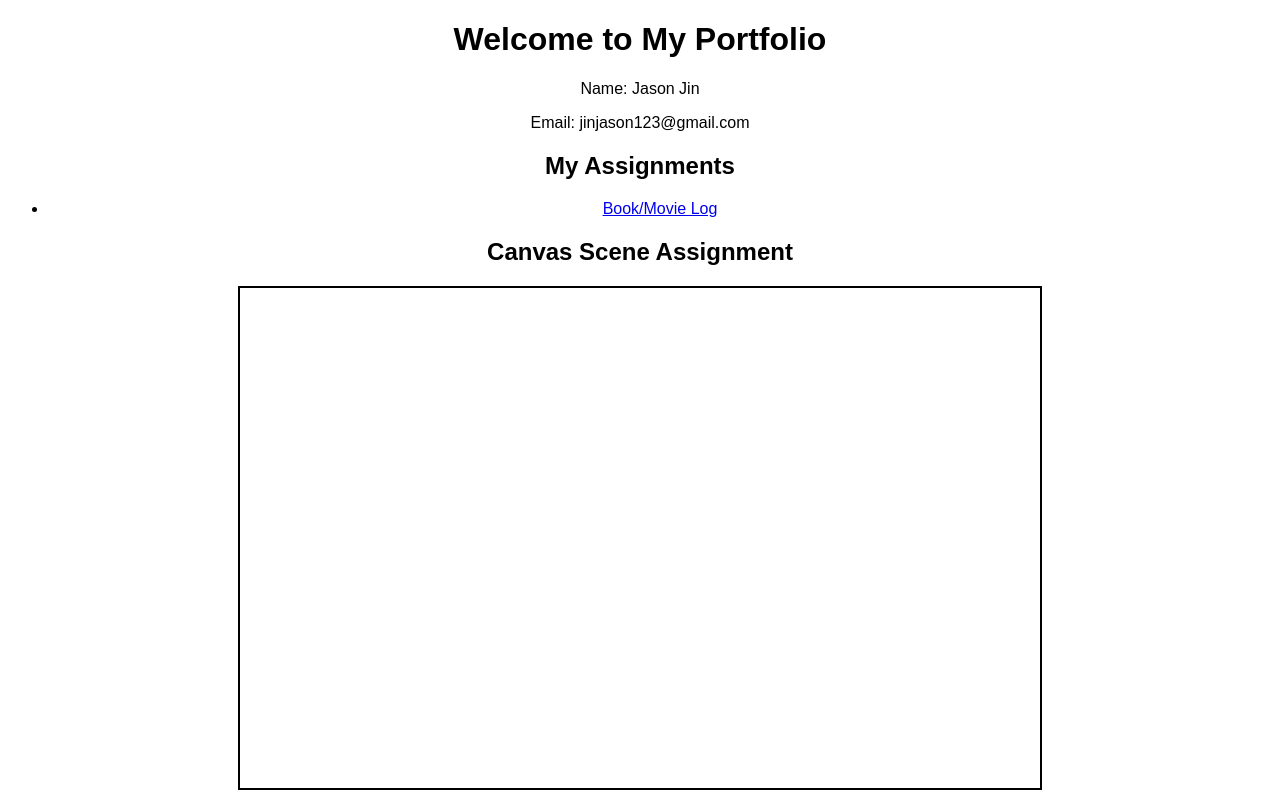
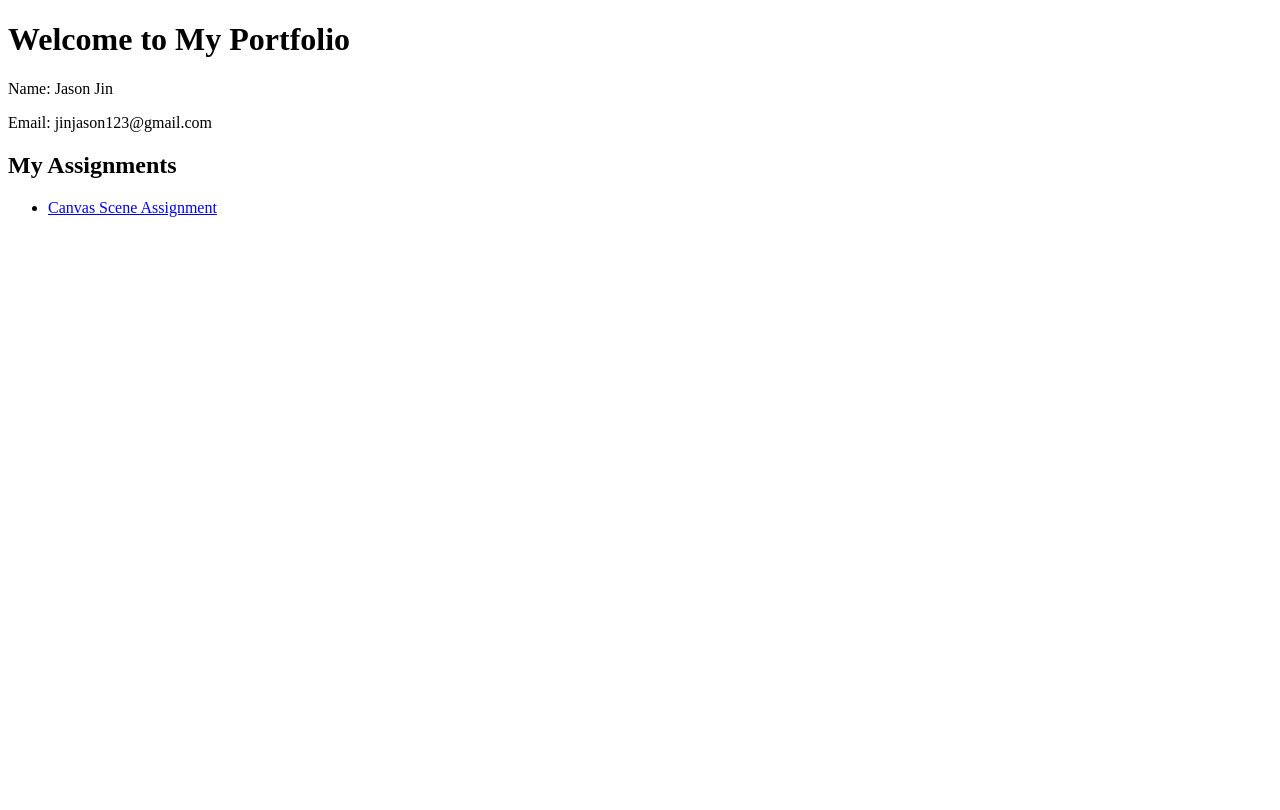
Before and after one commit to JinJason123/jinjason123, a plain HTML site: page index.html in a window 1280 px wide. Drawn offline with Linux system fonts and the light colour scheme.

Commit message:
Update index.html

```diff
--- a/index.html
+++ b/index.html
@@ -4,17 +4,6 @@
     <meta charset="UTF-8">
     <meta name="viewport" content="width=device-width, initial-scale=1.0">
     <title>My Portfolio</title>
-    <style>
-        body {
-            font-family: Arial, sans-serif;
-            text-align: center;
-        }
-        canvas {
-            display: block;
-            margin: 20px auto;
-            border: 2px solid black;
-        }
-    </style>
 </head>
 <body>
     <h1>Welcome to My Portfolio</h1>
@@ -23,12 +12,7 @@
 
     <h2>My Assignments</h2>
     <ul>
-        <li><a href="https://jinjason123.github.io/Book-Movie-Hub.github.io/">Book/Movie Log</a></li>
+        <li><a href="https://jinjason123.github.io/canvas-scene/">Canvas Scene Assignment</a></li>
     </ul>
-
-    <h2>Canvas Scene Assignment</h2>
-    <canvas id="sceneCanvas" width="800" height="500"></canvas>
-
-    <script src="script.js"></script>
 </body>
 </html>
```
